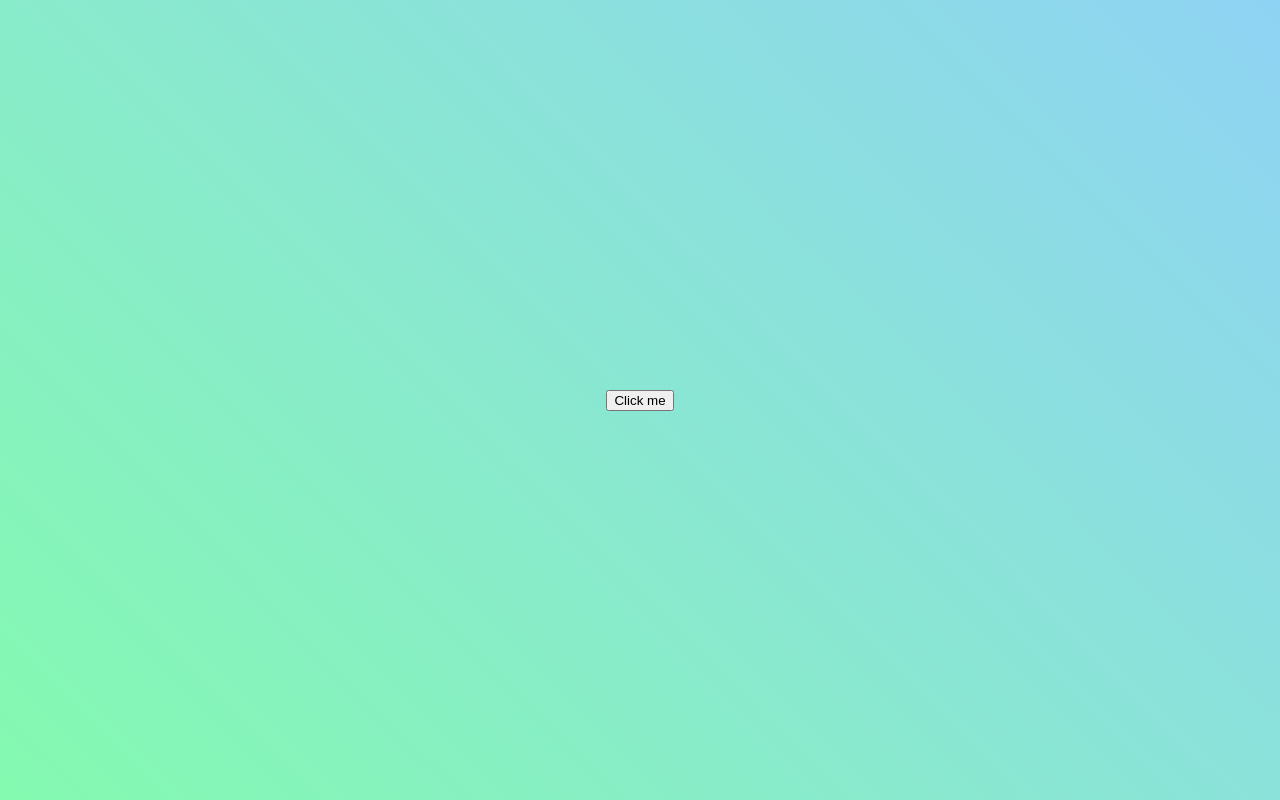
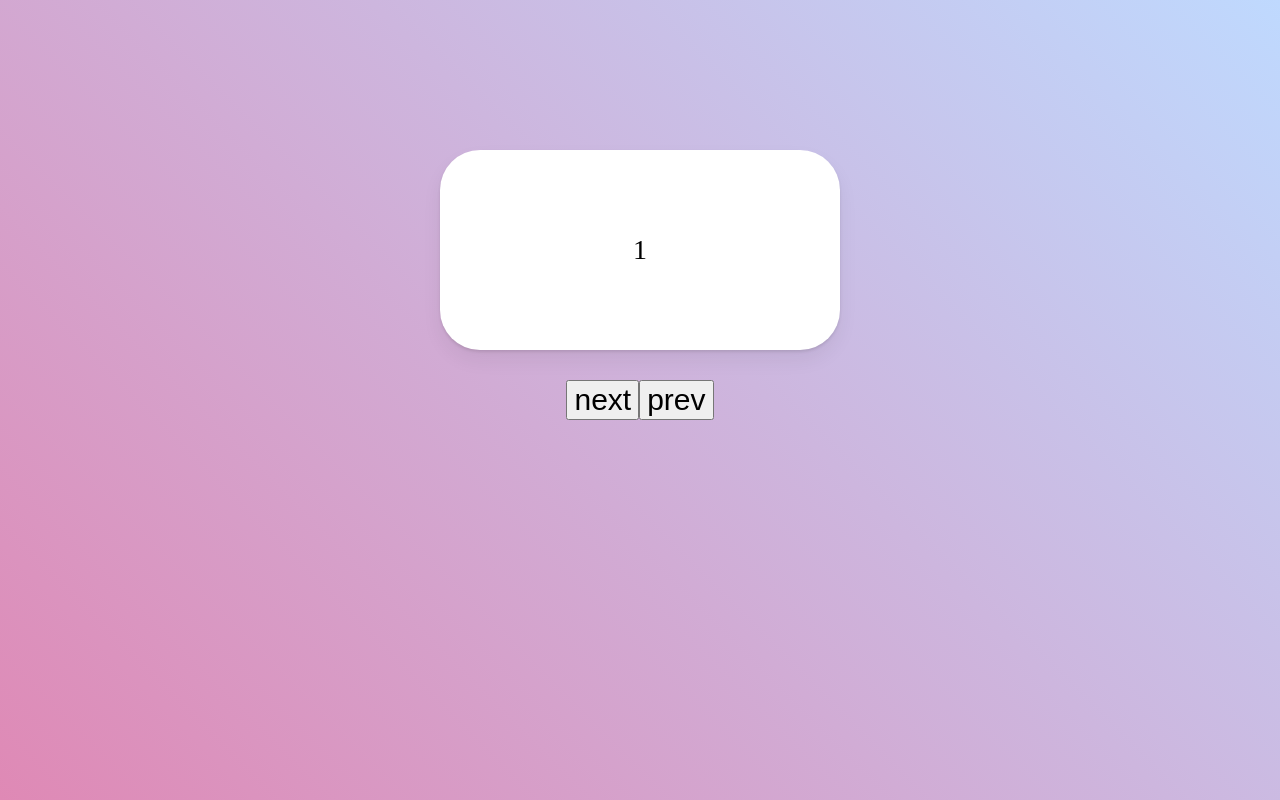
Before and after one commit to pakxe/context-api, a React (Create React App) app: page / in a window 1280 px wide. Built offline with nearby package versions, Linux system fonts and the light colour scheme.

Commit message:
캐러셀같은 애니메이션 완성본

```diff
--- a/src/App.js
+++ b/src/App.js
@@ -9,7 +9,7 @@
 import "./style.css";
 
 const Background = styled(motion.div)`
-  background: linear-gradient(45deg, #84fab0, #8fd3f4);
+  background: linear-gradient(45deg, #df89b5, #bfd9fe);
   width: 100vw;
   height: 100vh;
   display: flex;
@@ -20,39 +20,70 @@
 const Box = styled(motion.div)`
   width: 400px;
   height: 200px;
-  background-color: white;
+  background-color: rgba(255, 255, 255, 1);
   border-radius: 40px;
   position: absolute;
-  top: 100px;
-  box-shadow: 0 2px 3px rgba(0, 0, 0, 0.2);
+  top: 150px;
+  display: flex;
+  justify-content: center;
+  align-items: center;
+  font-size: 28px;
+  box-shadow: 0 2px 3px rgba(0, 0, 0, 0.1), 0 10px 20px rgba(0, 0, 0, 0.06);
 `;
+
 function App() {
-  const [showing, setShowing] = useState(false);
-  const toggleHandler = () => {
-    setShowing(!showing);
+  const [visible, setVisible] = useState(1);
+  const [back, setBack] = useState(false); // 슬라이드가 뒤로가는지 확인하는 state
+  const nextPlease = () => {
+    setBack(false);
+    setVisible((prev) => (prev === 10 ? 10 : prev + 1));
+  };
+  const prevPlease = () => {
+    setBack(true);
+    setVisible((prev) => (prev === 1 ? 1 : prev - 1));
   };
 
+  const boxVariants = {
+    // 인수인 isBack은 Box의 custom={back}으로 받은 값임.
+    entry: (isBack) => {
+      return { opacity: 0.2, scale: 0.5, x: isBack ? -500 : 500 };
+    },
+    visible: { opacity: 1, scale: 1, x: 0, transition: { duration: 0.3 } },
+    exit: (isBack) => {
+      return {
+        opacity: 0.2,
+        scale: 0.5,
+        x: isBack ? 500 : -500,
+        transition: { duration: 0.3 },
+      };
+    },
+  };
   return (
     <Background>
-      <button onClick={toggleHandler}>Click me</button>
-      <AnimatePresence>
-        {showing ? (
-          <Box
-            variants={boxVariants}
-            initial="initial"
-            animate="visible"
-            exit="leaving"
-          />
-        ) : null}
+      {/*
+        AnimatePresence에도 custom 작성,
+        exitBeforeEnter : 전 요소의 animation이 완전히 끝난 후 다음 animation이 작동 함. ex) <AnimatePresence exitBeforeEnter custom={back},
+        onExitComplete: exit가 끝날 때 실행. >
+      */}
+      <AnimatePresence onExitComplete custom={back}>
+        <Box
+          custom={back} // back에 따라 boxVariants가 달라짐.
+          key={visible} // React js의 children은 각 고유의 key가 필요하기 때문에 key값이 변하면 다른 요소로 변함.
+          variants={boxVariants}
+          initial="entry"
+          animate="visible"
+          exit="exit"
+        >
+          {visible}
+        </Box>
       </AnimatePresence>
+      <button onClick={nextPlease} style={{ fontSize: "30px" }}>
+        next
+      </button>
+      <button onClick={prevPlease} style={{ fontSize: "30px" }}>
+        prev
+      </button>
     </Background>
   );
 }
-
-const boxVariants = {
-  initial: { opacity: 0, scale: 0 },
-  visible: { opacity: 1, scale: 1 },
-  leaving: { opacity: 0, scale: 0, y: 50 },
-};
-
 export default App;
```
